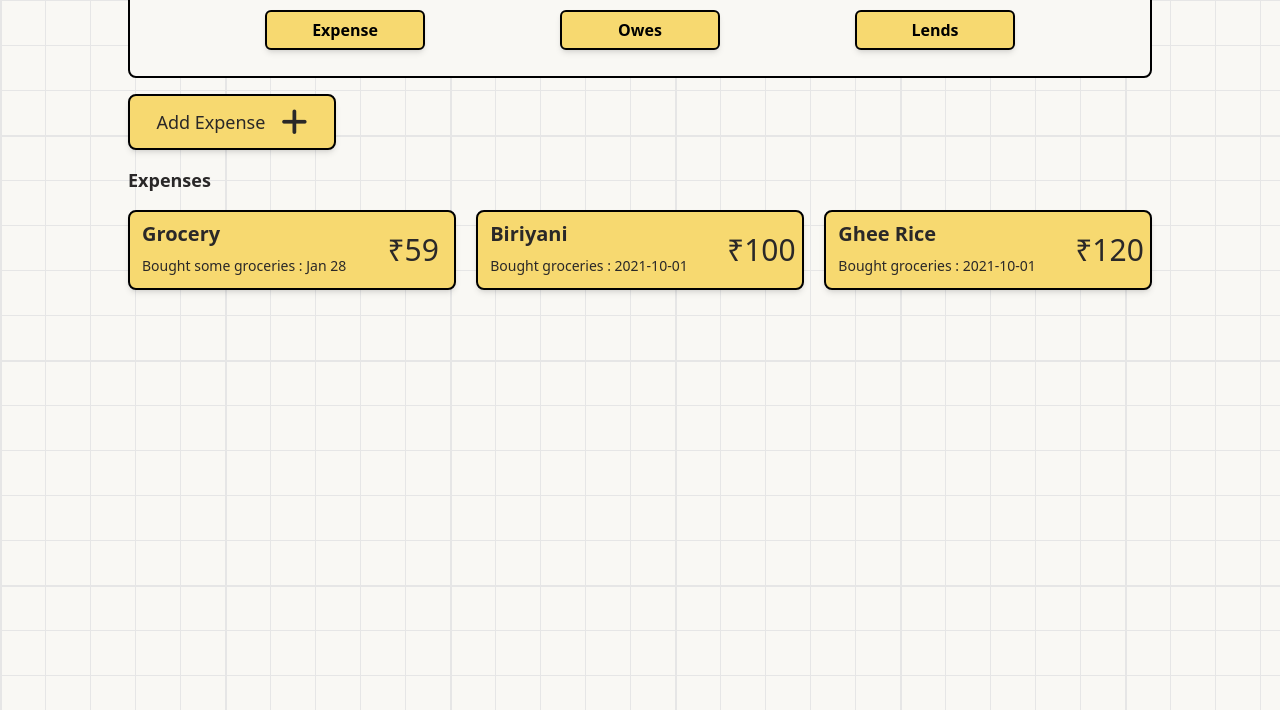
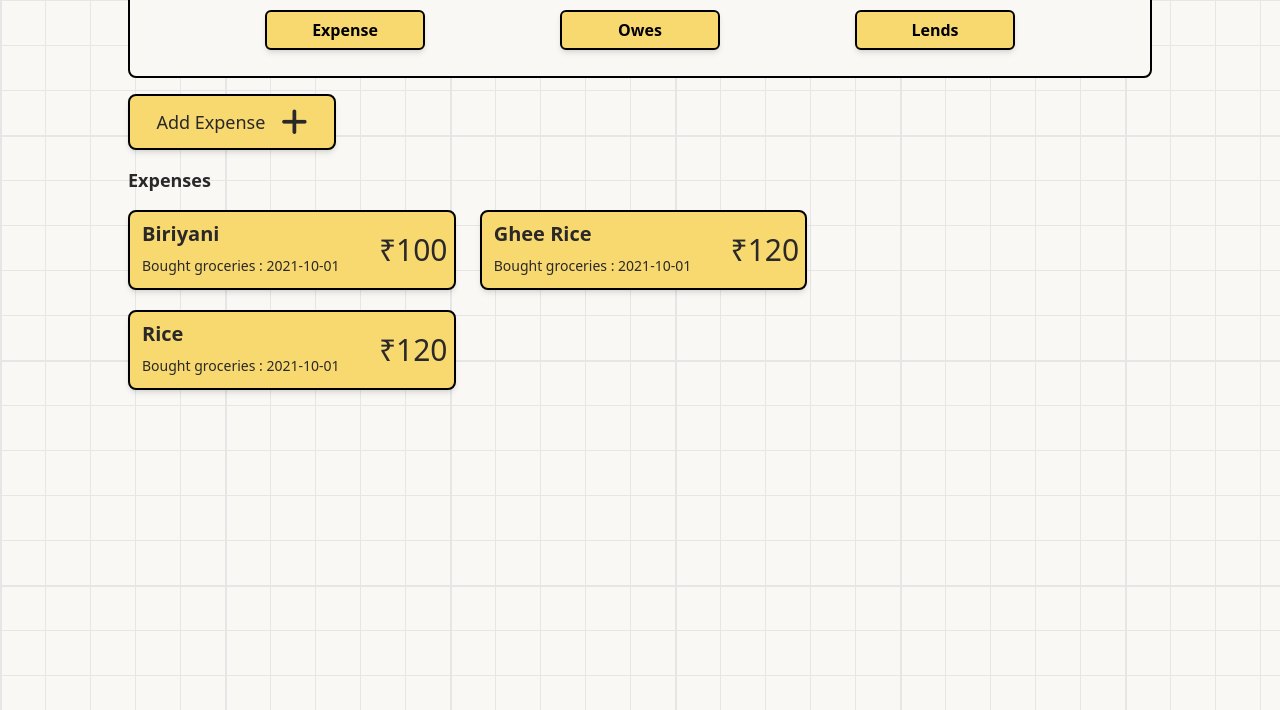
Before and after one commit to Midhun777/expense-tracker, a plain HTML site: page index.html in a window 1280 px wide. Shown: the part 90-800 px from the top of the page. Drawn offline with Linux system fonts and the light colour scheme; a web font is replaced by a local one.

Commit message:
Basic Local  Storage

```diff
--- a/index.html
+++ b/index.html
@@ -92,21 +92,7 @@
 
                                         <!-- Expenses Section -->
                                         <div id="exp-cont"
-                                            class="exp-cont flex-wrap justify-between items-center flex ">
-                                            <div
-                        class="exp-card mt-4 w-full lg:w-[32%] bg-priRed h-[4.7em] lg:h-20 border-2 border-black rounded-lg shadow-md flex mb-1">
-                        <div class="card-left w-9/12">
-                            <p id="expCardTitle"
-                                class="text-xl font-semibold ml-3 text-textColLight mt-2 lg:mt-2">Grocery</p>
-                            <p id="expCardDesc"
-                                class="lg:text-sm text-sm ml-3 text-textColLight mt-2 lg:mt-2 font-medium mb-[-10px]">Bought
-                                some groceries :<span id="expCardDate"
-                                    class="date text-[1em] lg:inline md:hidden">
-                                    Jan 28</span></p>
-                        </div>
-                        <div
-                            class="card-right w-3/12 flex justify-center items-center text-2xl lg:text-3xl font-medium text-textColLight">₹59</div>
-                    </div>
+                                            class="exp-cont flex-wrap md:gap-x-6 items-center flex ">
                                         </div>
 
                                         <!-- Owes Section -->
--- a/scripts/app.js
+++ b/scripts/app.js
@@ -1,7 +1,17 @@
+var expDataLs;
+
 function loadExpenses() {
-    let expArr = db.expenseArr;
-    expArr.forEach(exp=>{
-        expCont.innerHTML +=`
+
+    localStorage.setItem("expenses", JSON.stringify(db.expenseArr));
+    expDataLs = localStorage.getItem("expenses");
+    console.log("expDataLs");
+    console.log(JSON.parse(expDataLs));
+    var expDataJson = JSON.parse(expDataLs);
+
+
+    // let expArr = db.expenseArr;
+    expDataJson.forEach(exp => {
+        expCont.innerHTML += `
 <div
                         class="exp-card mt-4 w-full lg:w-[32%] bg-priRed h-[4.7em] lg:h-20 border-2 border-black rounded-lg shadow-md flex mb-1">
                         <div class="card-left w-9/12">
@@ -22,24 +32,28 @@ function loadExpenses() {
 loadExpenses();
 
 submitExp.addEventListener("click", function () {
-    // console.log("Expense submitted");
+
     let expName = document.getElementById("title");
     let expAmt = document.getElementById("price");
     let expDate = document.getElementById("date");
     let expCat = document.getElementById("category");
     let expDesc = document.getElementById("note");
 
+    // console.log("Expense submitted");
+    // if (expName.value === "" || expAmt.value === "" || expDate.value === "" || expCat.value === "" || expDesc.value === "") {
+    // alert("Please fill all the fields");
+    // } else {
     console.log(expName.value, expAmt.value, expDate.value, expCat.value, expDesc.value);
 
     let expObj = {
         name: expName.value,
-        amount: expAmt.value,
+        amount: Number(expAmt.value),
         date: expDate.value,
         category: expCat.value,
         description: expDesc.value
     };
 
-expCont.innerHTML +=`<div
+    expCont.innerHTML += `<div
                         class="exp-card mt-4 w-full lg:w-[32%] bg-priRed h-[4.7em] lg:h-20 border-2 border-black rounded-lg shadow-md flex mb-1">
                         <div class="card-left w-9/12">
                             <p id="expCardTitle"
@@ -54,17 +68,17 @@ expCont.innerHTML +=`<div
                     </div>`;
 
     console.log(expObj);
-    // let expArr = JSON.parse(localStorage.getItem("expenses"));
     db.expenseArr.push(expObj);
-    // localStorage.setItem("expenses", JSON.stringify(expArr));
-    console.log(db.expenseArr);
+    saveData();
+    // console.log(db.expenseArr);
     console.log("Expense added");
     popupCont.classList.add("hidden");
     popupCont.classList.remove("flex");
     hidePopup();
     // clearForm();
+    // }
 
-function clearForm(){
+    function clearForm() {
         expName.value = "";
         expAmt.value = "";
         expDate.value = "";
@@ -72,3 +86,7 @@ function clearForm(){
         expDesc.value = "";
     }
 });
+
+function saveData() {
+
+}
--- a/scripts/db.js
+++ b/scripts/db.js
@@ -11,11 +11,14 @@ const db = {
         date: "2021-10-01",
         category: "Food",
         description: "Bought groceries"
+    },
+    {
+        name: "Rice",
+        amount: 120,
+        date: "2021-10-01",
+        category: "Food",
+        description: "Bought groceries"
     }],
     owesArr: [],
     lendsArr: []
 };
-
-// db.expenses.push({ title: "Food", amount: 100 });
-// db.owes.push({ name: "John", amount: 200 });
-// db.lends.push({ name: "Mike", amount: 150 });
```
Also changed, not shown: styles/output.css. Lines whose indentation alone changed are shown as unchanged.
